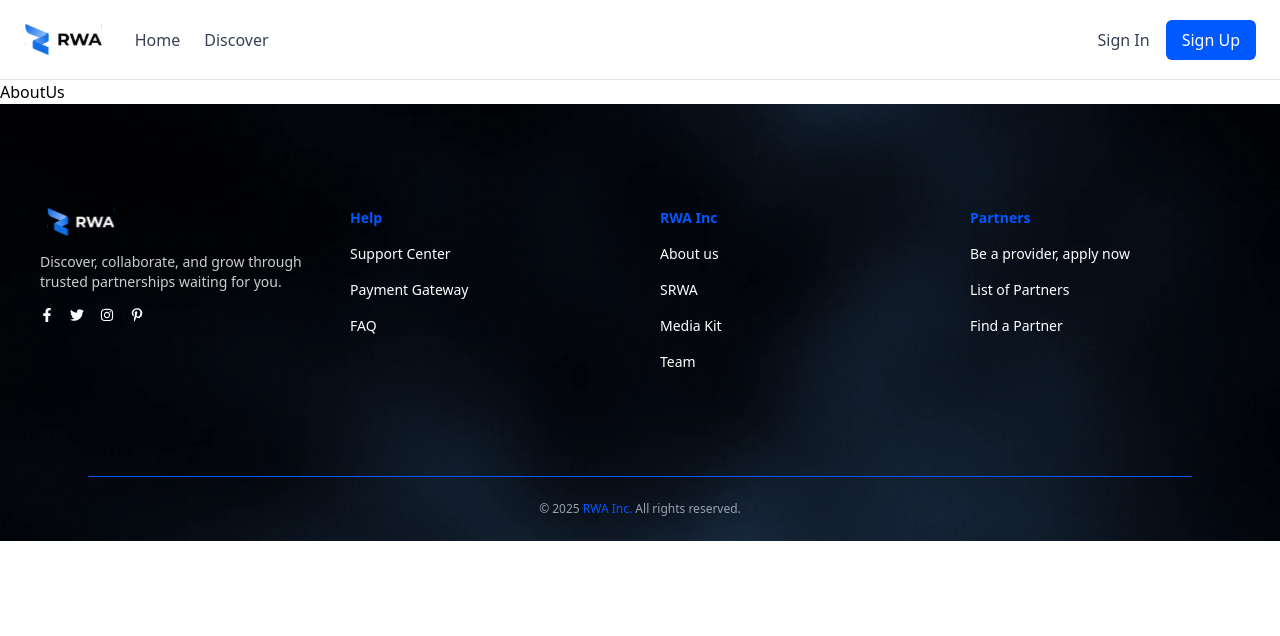
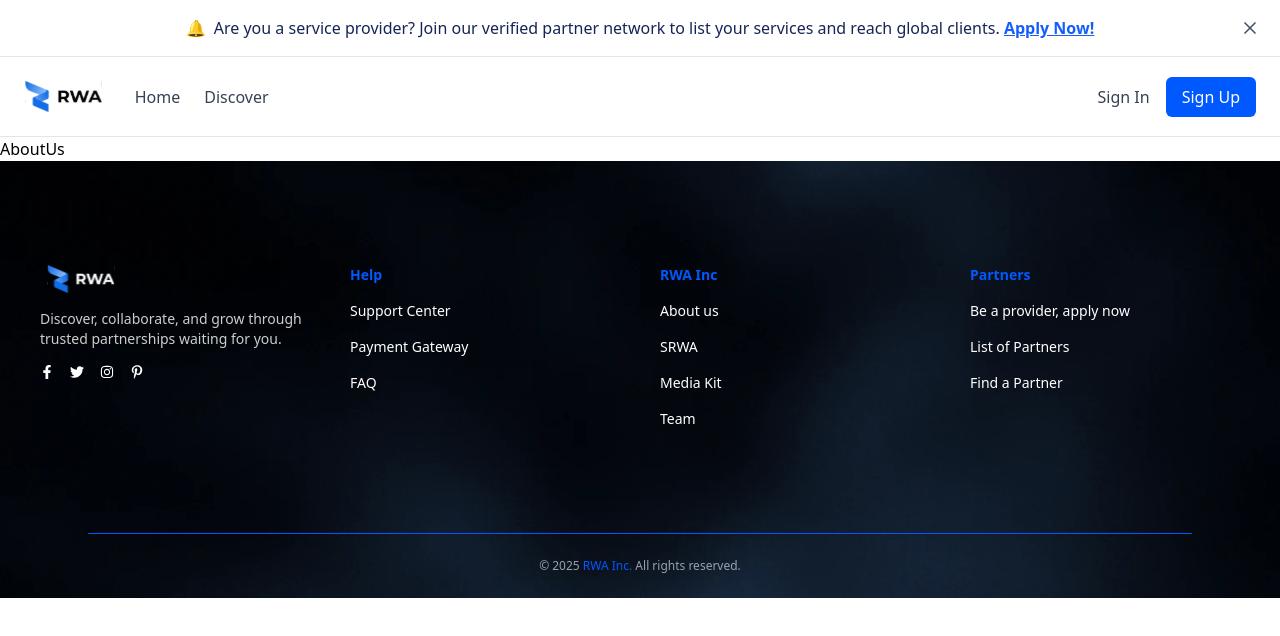
Before and after one commit to ShowyCone/portal-partner-v2, a Next.js app: page /aboutus in a window 1280 px wide. Shown: the top 636 px of the page. Built offline with nearby package versions, Linux system fonts and the light colour scheme.

Commit message:
notification banner

```diff
--- a/src/app/layout.tsx
+++ b/src/app/layout.tsx
@@ -1,25 +1,27 @@
-import type { Metadata } from "next";
+import type { Metadata } from 'next'
 import Header from '@/components/layout/Header'
 import Footer from '@/components/layout/Footer'
-import "./globals.css";
+import NotificationBanner from '@/components/ui/NotificationBanner'
+import './globals.css'
 
 export const metadata: Metadata = {
-  title: "Create Next App",
-  description: "Generated by create next app",
-};
+  title: 'Create Next App',
+  description: 'Generated by create next app',
+}
 
 export default function RootLayout({
   children,
 }: Readonly<{
-  children: React.ReactNode;
+  children: React.ReactNode
 }>) {
   return (
-    <html lang="en">
+    <html lang='en'>
       <body>
+        <NotificationBanner />
         <Header />
         {children}
         <Footer />
       </body>
     </html>
-  );
+  )
 }
```
